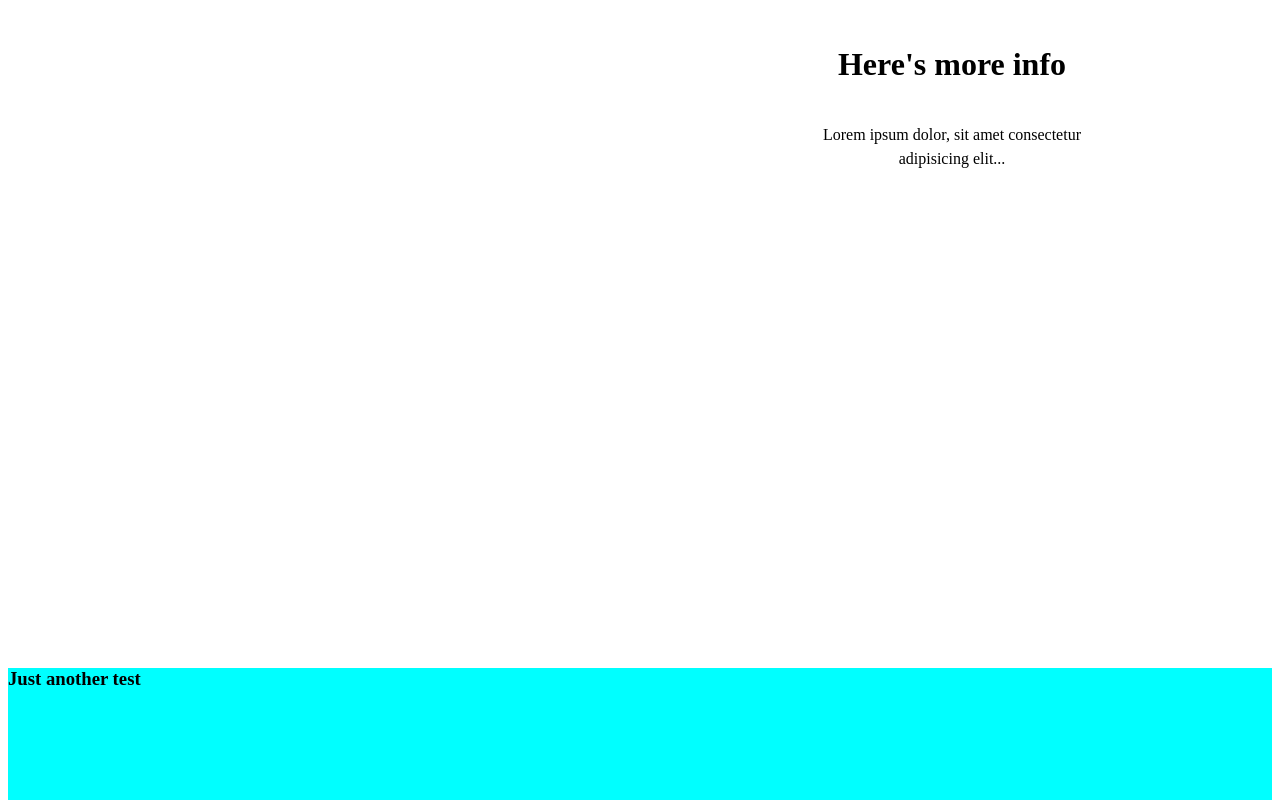
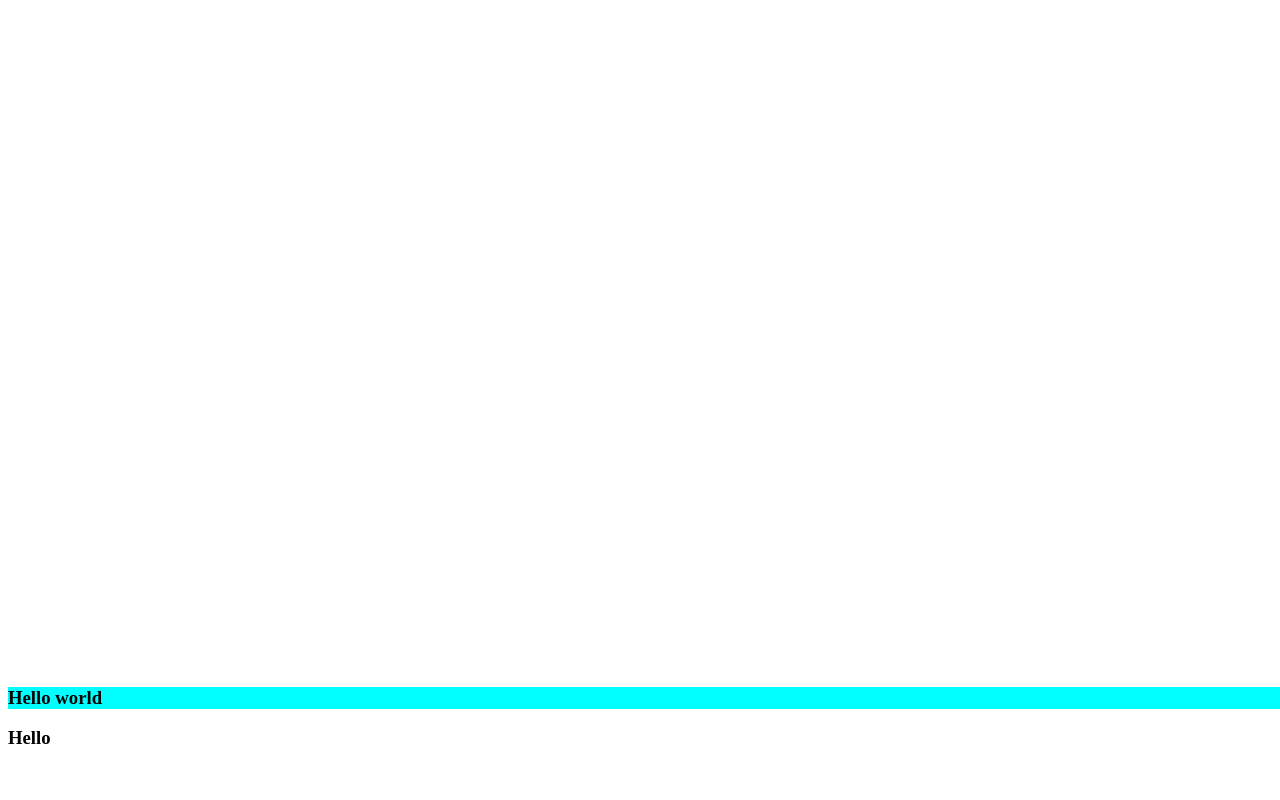
Before and after one commit to Be-Like/jake-simpson, a Vue app: page / in a window 1280 px wide. Shown: the part 1440-2240 px from the top of the page. After the commit the page ends 2208 px from the top, so only its background shows below. Built offline with nearby package versions, Linux system fonts and the light colour scheme.

Commit message:
Backing up

```diff
--- a/src/App.vue
+++ b/src/App.vue
@@ -9,21 +9,25 @@
     </div>
     <div class='section section-2' ref='second'>
       <div>
-        <h2> Here's more info </h2>
-        <p> Lorem ipsum dolor, sit amet consectetur adipisicing elit...</p>
+        <p>A software engineer and family man</p>
       </div>
     </div>
-  <div class="section test">
-    <h3>Just another test</h3>
-  </div>
+    <!-- <div class="section test"> -->
+    <Learning />
+    <!-- </div> -->
   </div>
 </template>
 
 <script>
+import Learning from './components/Learning'
 import { ref, onMounted, onUnmounted } from 'vue'
 
 export default {
   name: 'App',
+
+  components: {
+    Learning
+  },
 
   setup () {
     const foreground = ref(null)
@@ -79,10 +83,10 @@ export default {
   color: #2c3e50;
 }
 
-.test {
-  width: 100%;
-  background-color: aqua;
-}
+// .test {
+//   width: 100%;
+//   background-color: aqua;
+// }
 img.background, img.foreground {
     /* Fill background */
     min-height: 100%;
@@ -111,16 +115,23 @@ img.background {
 .section > div {
   position: fixed;
   color: white;
+}
+
+.section-1 > div {
   right: 0;
   margin-top: 10%;
   margin-right: 10%;
 
   @media(max-width: 925px) {
-    /* centers this div */
-    left: 50%;
-    top: 50%;
-    transform: translate(-50%, 55%);
+    margin-top: 5%;
+    margin-right: 5%;
   }
+}
+
+.section-2 > div {
+  bottom: 3%;
+  left: 50%;
+  transform: translateX(-50%);
 }
 
 .section-1 {
@@ -128,7 +139,6 @@ img.background {
   font-size: 4em;
   text-align: right;
   @media(max-width: 925px) {
-    text-align: center;
     font-size: 3em;
   }
   /* background-color: rgba(255, 255, 255, 0.7); */
@@ -136,22 +146,7 @@ img.background {
 
 .section-2 {
   opacity: 0; /* defaults to 0 because it's not visible */
-}
-
-.section-2 div {
-  background-color: rgba(255, 255, 255, 0.7);
-  color: black;
+  font-size: 3em;
   text-align: center;
-  padding: 50px;
-  max-width: 300px;
-}
-
-.section-2 h2 {
-  font-size: 2em;
-  margin-bottom: 40px;
-}
-
-.section-2 p {
-  line-height: 150%;
 }
 </style>
--- /dev/null
+++ b/src/components/Learning.vue
@@ -0,0 +1,24 @@
+<template>
+  <div class="test">
+    <h3>Hello world</h3>
+  </div>
+  <h3>Hello</h3>
+</template>
+
+<script>
+export default {
+
+}
+</script>
+
+<style lang="scss" scoped>
+body {
+  margin: 0;
+  padding: 0;
+}
+.test {
+  position: relative;
+  width: 100vw;
+  background-color: aqua;
+}
+</style>
```
